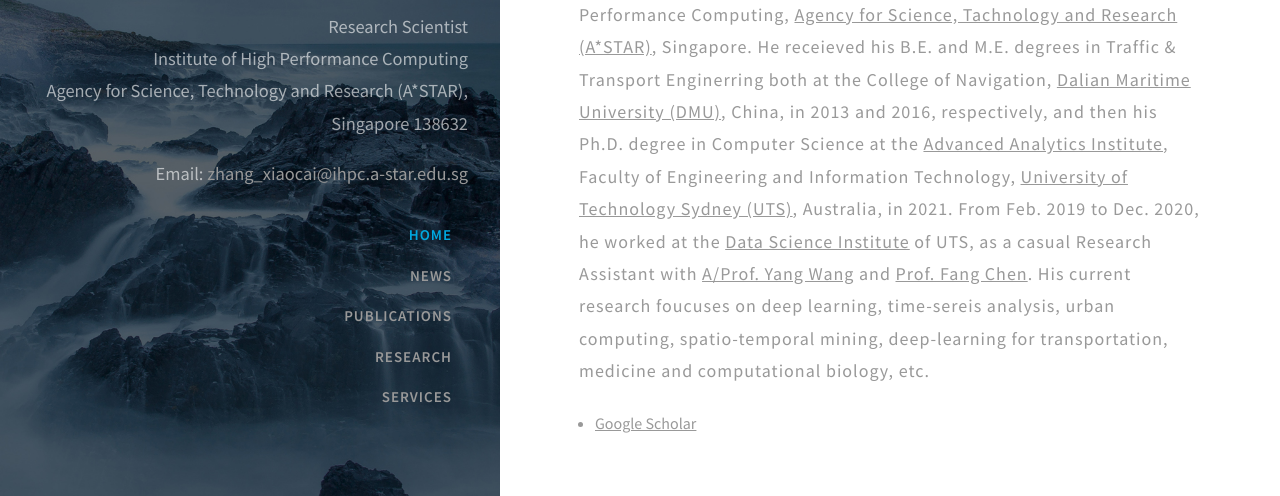
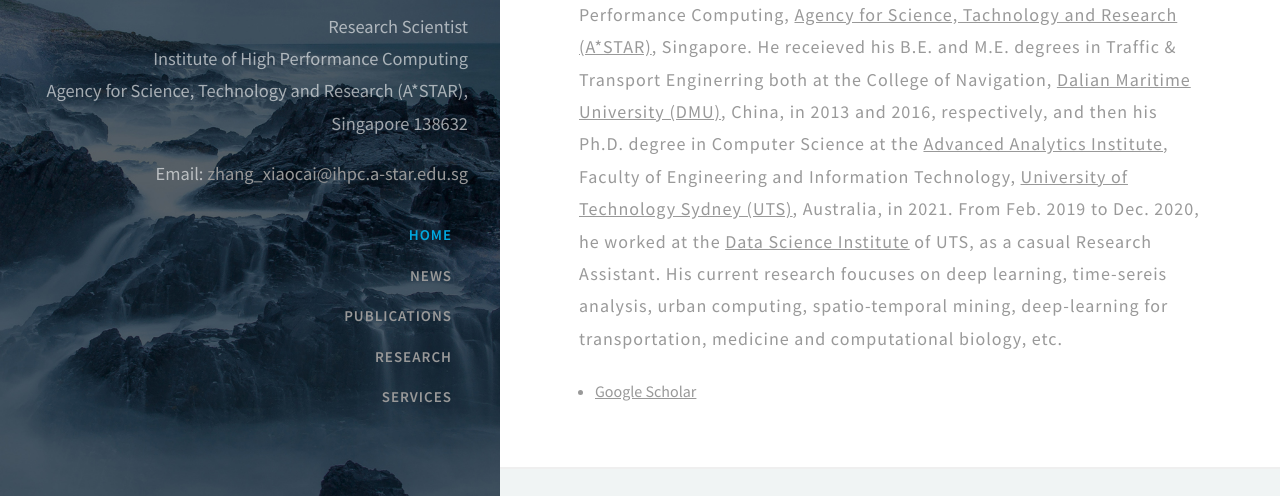
Before and after one commit to Xiaocai-Zhang/Xiaocai-Zhang.github.io, a plain HTML site: page index.html in a window 1280 px wide. Shown: the part 248-744 px from the top of the page. Drawn offline with Linux system fonts and the light colour scheme.

Commit message:
Update index.html

```diff
--- a/index.html
+++ b/index.html
@@ -54,7 +54,7 @@
             <div class="container">
                 <div class="mx-auto text-left">
                     <h2>ABOUT ME</h2>
-					<p class="banp mt-5">Dr. Xiaocai Zhang is currently a Research Scientist at the Institute of High Performance Computing, <a href="https://www.a-star.edu.sg/" target="_blank">Agency for Science, Tachnology and Research (A*STAR)<a>, Singapore. He receieved his B.E. and M.E. degrees in Traffic & Transport Enginerring both at the College of Navigation, <a href="https://english.dlmu.edu.cn/" target="_blank">Dalian Maritime University (DMU)<a>, China, in 2013 and 2016, respectively, and then his Ph.D. degree in Computer Science at the <a href="https://www.uts.edu.au/research-and-teaching/our-research/advanced-analytics-institute" target="_blank">Advanced Analytics Institute</a>, Faculty of Engineering and Information Technology, <a href="https://www.uts.edu.au/" target="_blank">University of Technology Sydney (UTS)<a>, Australia, in 2021. From Feb. 2019 to Dec. 2020, he worked at the <a href="https://www.uts.edu.au/data-science-institute" target="_blank">Data Science Institute<a> of UTS, as a casual Research Assistant with <a href="https://profiles.uts.edu.au/Yang.Wang" target="_blank">A/Prof. Yang Wang<a> and <a href="https://profiles.uts.edu.au/Fang.Chen" target="_blank">Prof. Fang Chen<a>. His current research foucuses on deep learning, time-sereis analysis, urban computing, spatio-temporal mining, deep-learning for transportation, medicine and computational biology, etc.</p>
+					<p class="banp mt-5">Dr. Xiaocai Zhang is currently a Research Scientist at the Institute of High Performance Computing, <a href="https://www.a-star.edu.sg/" target="_blank">Agency for Science, Tachnology and Research (A*STAR)<a>, Singapore. He receieved his B.E. and M.E. degrees in Traffic & Transport Enginerring both at the College of Navigation, <a href="https://english.dlmu.edu.cn/" target="_blank">Dalian Maritime University (DMU)<a>, China, in 2013 and 2016, respectively, and then his Ph.D. degree in Computer Science at the <a href="https://www.uts.edu.au/research-and-teaching/our-research/advanced-analytics-institute" target="_blank">Advanced Analytics Institute</a>, Faculty of Engineering and Information Technology, <a href="https://www.uts.edu.au/" target="_blank">University of Technology Sydney (UTS)<a>, Australia, in 2021. From Feb. 2019 to Dec. 2020, he worked at the <a href="https://www.uts.edu.au/data-science-institute" target="_blank">Data Science Institute<a> of UTS, as a casual Research Assistant. His current research foucuses on deep learning, time-sereis analysis, urban computing, spatio-temporal mining, deep-learning for transportation, medicine and computational biology, etc.</p>
 					</br>
 					<div class='mainlink'>
 						<ul>
```
